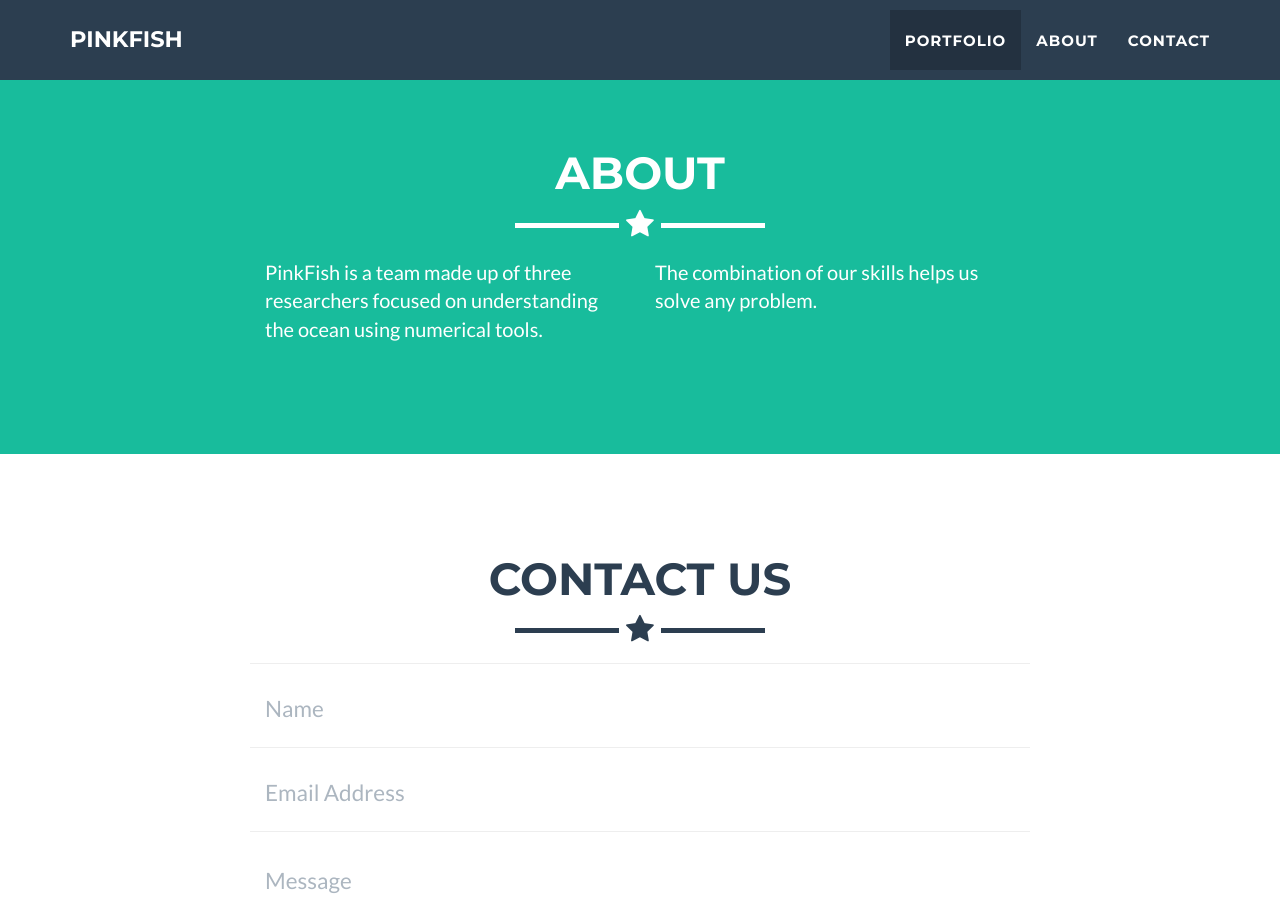
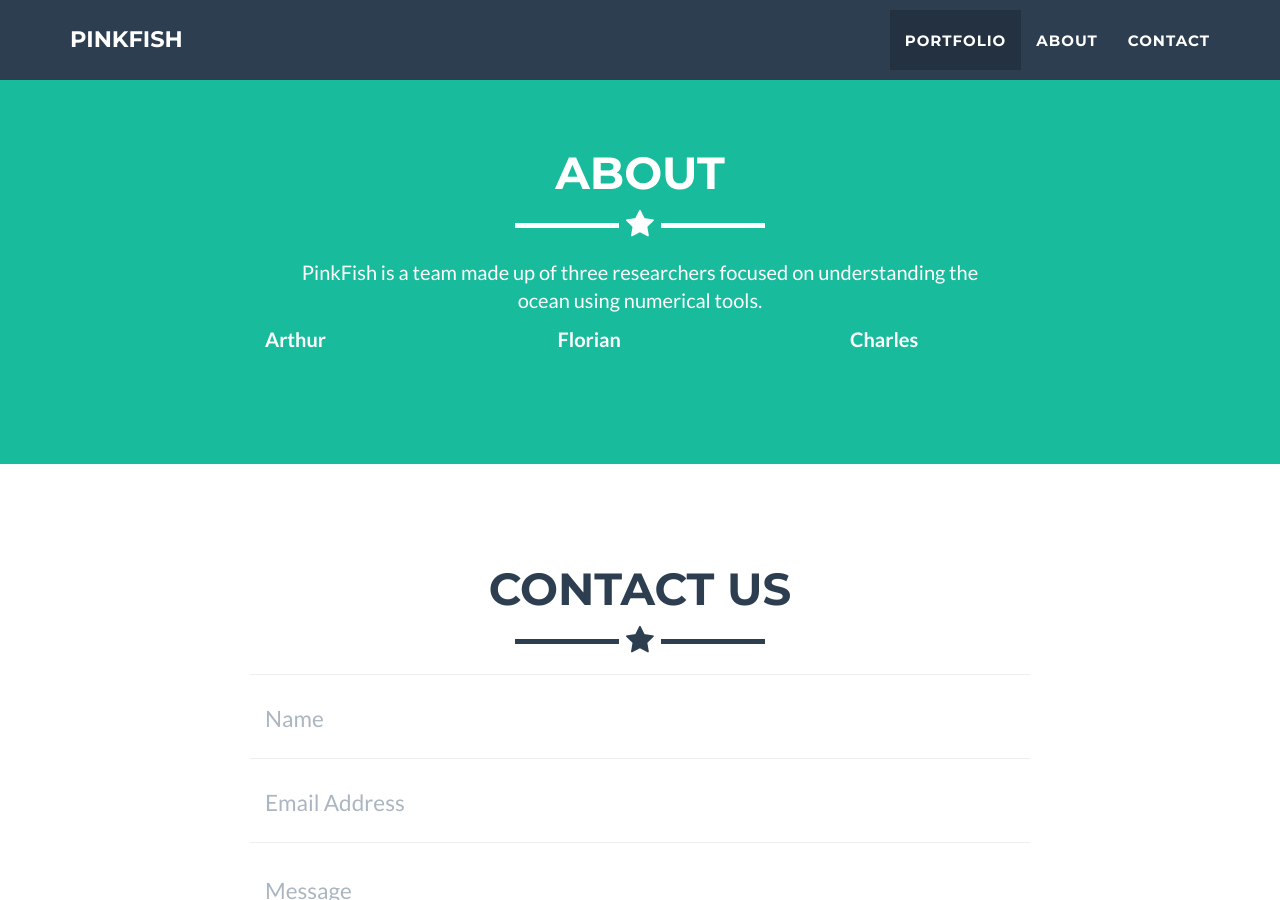
Before and after one commit to PinkFishTeam/pinkfishteam.github.io, a Jekyll site: the page built from _posts/2014-07-18-project-1.markdown, in a window 1280 px wide and 900 px high, scrolled down 1374 px. Built offline with Jekyll 4.4.1, drawn with Linux system fonts in a browser that asks for light colours.

Commit message:
3 column profile

```diff
--- a/_includes/about.html
+++ b/_includes/about.html
@@ -5,14 +5,20 @@
                 <div class="col-lg-12 text-center">
                     <h2>About</h2>
                     <hr class="star-light">
+                    <div class="col-lg-8 col-lg-offset-2">
+                        <p>PinkFish is a team made up of three researchers focused on understanding the ocean using numerical tools.</p>
+                    </div>
                 </div>
             </div>
             <div class="row">
-                <div class="col-lg-4 col-lg-offset-2">
-                    <p>PinkFish is a team made up of three researchers focused on understanding the ocean using numerical tools.</p>
+                <div class="col-lg-3 col-lg-offset-2">
+                    <p><b>Arthur</b></p>
                 </div>
-                <div class="col-lg-4">
-                    <p>The combination of our skills helps us solve any problem.</p>
+                <div class="col-lg-3">
+                    <p><b>Florian</b></p>
+                </div>
+                <div class="col-lg-3">
+                    <p><b>Charles</b></p>
                 </div>
             </div>
         </div>
```
